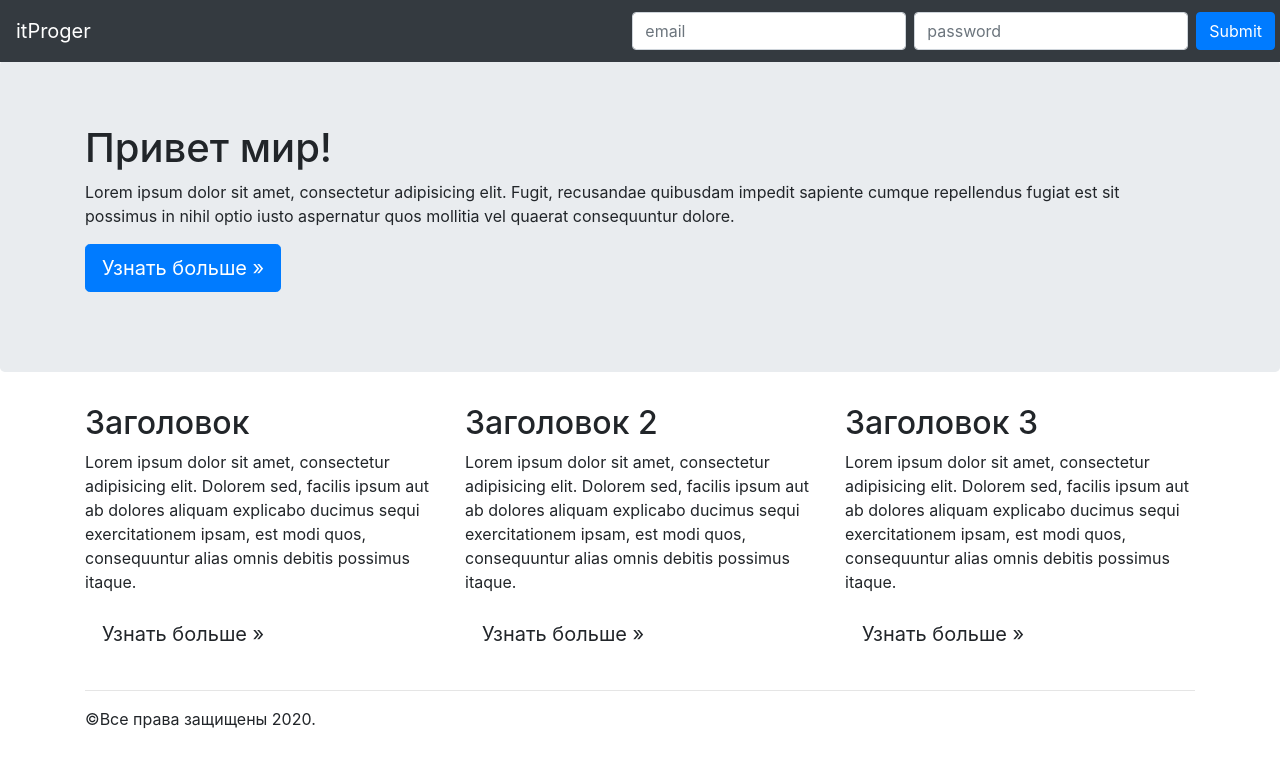
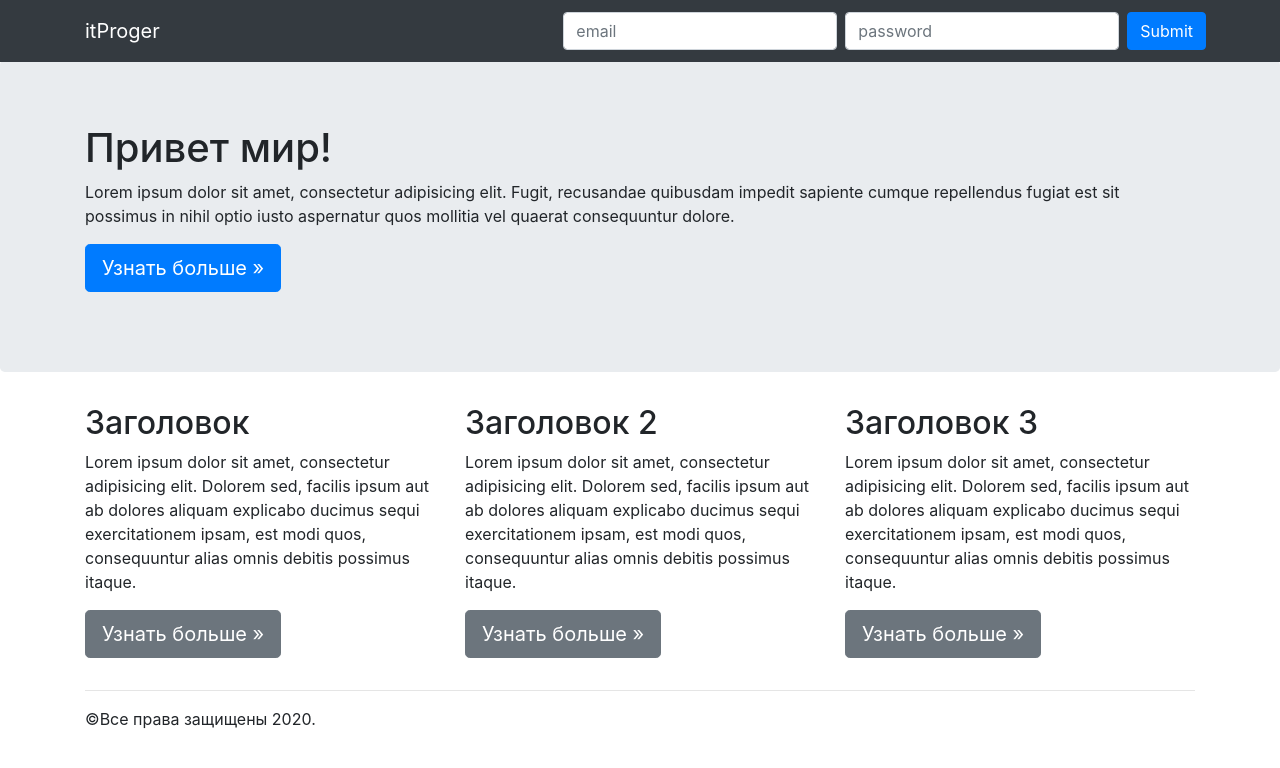
Before and after one commit to Nike2406/Bootstrap_itProger, a plain HTML site: page Exercise_15/bootstrap4.html in a window 1280 px wide. Drawn offline with nearby package versions, Linux system fonts and the light colour scheme.

Commit message:
add buttons-color

```diff
--- a/Exercise_15/bootstrap4.html
+++ b/Exercise_15/bootstrap4.html
@@ -9,11 +9,10 @@
 
 <body>
   <nav class="navbar navbar-expand-md navbar-dark bg-dark fixed-top">
-
+<div class="container">
     <a href="#" class="navbar-brand">itProger</a>
 
-    <button class="navbar-toggler" data-toggle="collapse"
-     data-target="#nav-content">
+    <button class="navbar-toggler" data-toggle="collapse" data-target="#nav-content">
       <span class="navbar-toggler-icon"></span>
     </button>
 
@@ -35,6 +34,7 @@
         </div>
       </form>
     </div>
+    </div>
 
   </nav>
 
@@ -54,17 +54,17 @@
       <div class="col-md-4">
         <h2>Заголовок</h2>
         <p>Lorem ipsum dolor sit amet, consectetur adipisicing elit. Dolorem sed, facilis ipsum aut ab dolores aliquam explicabo ducimus sequi exercitationem ipsam, est modi quos, consequuntur alias omnis debitis possimus itaque.</p>
-          <p><a href="#" class="btn btn-default btn-lg">Узнать больше &raquo;</a></p>
+        <p><a href="#" class="btn btn-secondary btn-lg">Узнать больше &raquo;</a></p>
       </div>
       <div class="col-md-4">
         <h2>Заголовок 2</h2>
         <p>Lorem ipsum dolor sit amet, consectetur adipisicing elit. Dolorem sed, facilis ipsum aut ab dolores aliquam explicabo ducimus sequi exercitationem ipsam, est modi quos, consequuntur alias omnis debitis possimus itaque.</p>
-          <p><a href="#" class="btn btn-default btn-lg">Узнать больше &raquo;</a></p>
+        <p><a href="#" class="btn btn-secondary btn-lg">Узнать больше &raquo;</a></p>
       </div>
       <div class="col-md-4">
         <h2>Заголовок 3</h2>
         <p>Lorem ipsum dolor sit amet, consectetur adipisicing elit. Dolorem sed, facilis ipsum aut ab dolores aliquam explicabo ducimus sequi exercitationem ipsam, est modi quos, consequuntur alias omnis debitis possimus itaque.</p>
-          <p><a href="#" class="btn btn-default btn-lg">Узнать больше &raquo;</a></p>
+        <p><a href="#" class="btn btn-secondary btn-lg">Узнать больше &raquo;</a></p>
       </div>
     </div>
     <hr>
```
Lines whose indentation alone changed are shown as unchanged.
